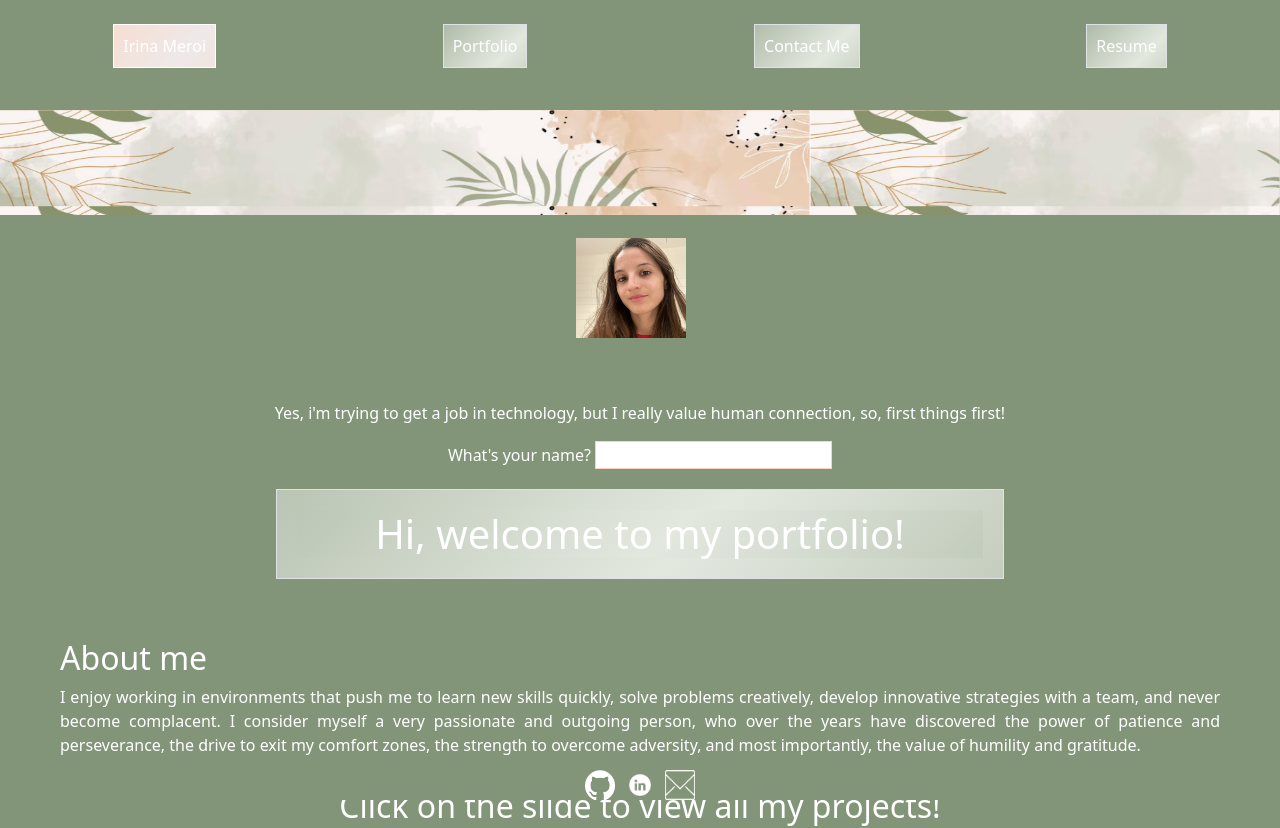
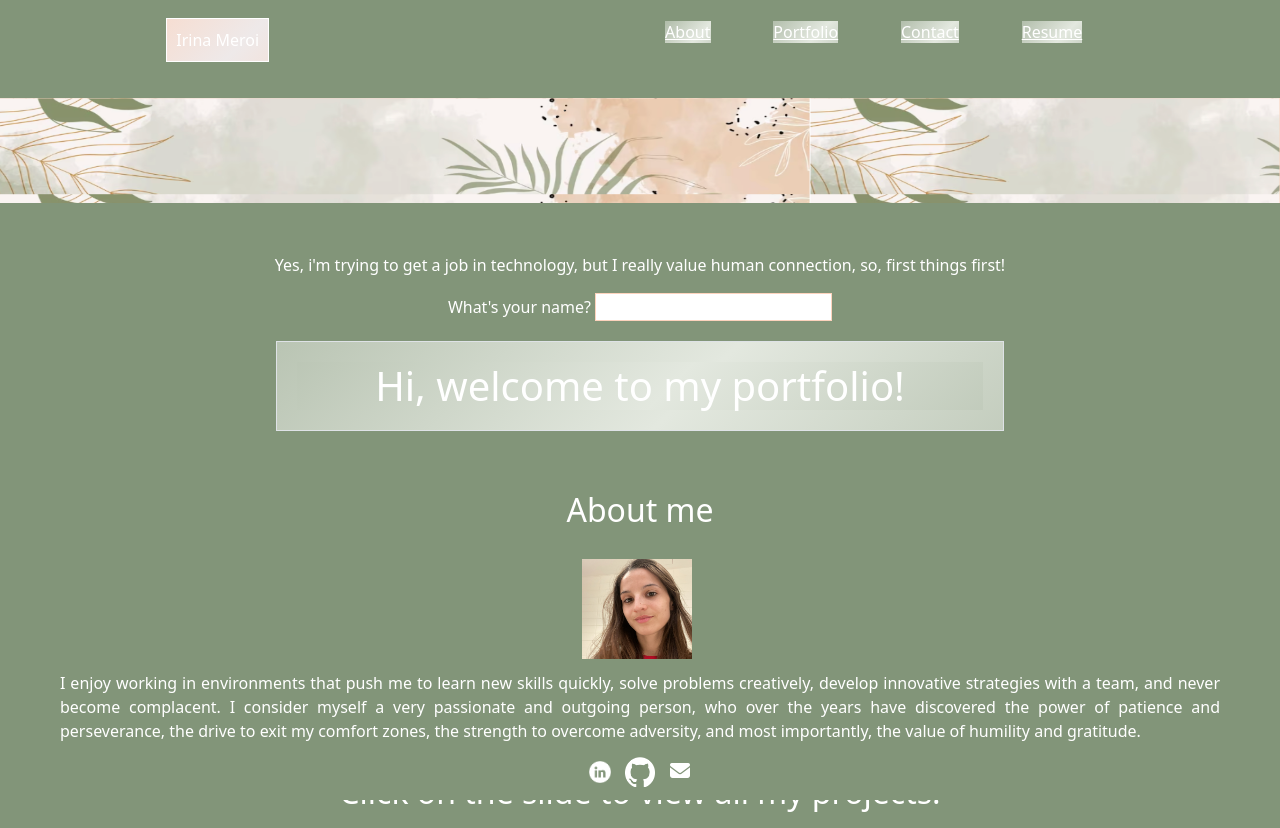
Before and after one commit to irimeroi/irina-meroi-portfolio, a React (Vite) app: page / in a window 1280 px wide. Shown: the top 828 px of the page. Built offline with nearby package versions, Linux system fonts and the light colour scheme.

Commit message:
max-width screen links changed

```diff
--- a/index.html
+++ b/index.html
@@ -3,6 +3,7 @@
   <head>
     <meta charset="UTF-8" />
     <link rel="icon" type="image/svg+xml" href="/vite.svg" />
+    <link rel="stylesheet" href="https://cdnjs.cloudflare.com/ajax/libs/font-awesome/6.5.1/css/all.min.css">
     <meta name="viewport" content="width=device-width, initial-scale=1.0" />
     <title></title>
   </head>
--- a/src/App.css
+++ b/src/App.css
@@ -12,20 +12,34 @@
 
 /* navigation bar */
 nav {
-  margin: 10%;
+  min-height: 10vh;
+}
+
+.nav-links {
+  width: 40%;
+  cursor: pointer;
+}
+
+li {
+  list-style-type: none;
+}
+
+.bars-icon {
+  display: none;
+  cursor: pointer;
+}
+
+.nav-btns {
+  background: linear-gradient(-45deg, var(--green), var(--green2), var(--green), var(--green2));
+  background-size: 400% 400%;
+  animation: gradient 10s ease infinite;
+  color: white;
 }
 
 #main-btn {
   border: solid 1px white;
   padding: 0.7%;
   background: linear-gradient(-45deg, var(--pink), var(--pink2), var(--pink), var(--pink2));
-  background-size: 400% 400%;
-  animation: gradient 10s ease infinite;
-}
-
-.nav-btn {
-  padding: 0.7%;
-  background: linear-gradient(-45deg, var(--green), var(--green2), var(--green), var(--green2));
   background-size: 400% 400%;
   animation: gradient 10s ease infinite;
 }
@@ -129,7 +143,7 @@ footer {
 }
 
 /* 460 */
-@media screen and (max-width: 531px) {
+@media all and (max-width: 531px) {
   #mypic {
     width: 110px;
     height: 110px;
@@ -139,6 +153,29 @@ footer {
   #backgr-pic {
     width: 100%;
     height: 100px;
+  }
+
+  .nav-links {
+    position: absolute;
+    display: block;
+    height: 40vh;
+    flex-direction: column;
+    top: 60px;
+    right: 0;
+    transform: translateX(300px);
+  }
+
+  .nav-btns {
+    padding: 10px;
+    background: var(--green);
+  }
+
+  .nav-btns:hover {
+    color: var(--pink);
+  }
+
+  .bars-icon {
+    display: block;
   }
 }
 
--- a/src/App.jsx
+++ b/src/App.jsx
@@ -1,20 +1,26 @@
 import './App.css';
 import React from "react";
-// import { BrowserRouter as Router, Route, Routes } from 'react-router-dom';
+import { BrowserRouter as Router, Route, Routes } from 'react-router-dom';
 import "bootstrap/dist/css/bootstrap.min.css";
 import "bootstrap/dist/js/bootstrap.bundle";
 
+import Navbar from './pages/home/Navbar';
 import Home from './pages/home/homescreen';
-import Header from './pages/home/Header'
 import Footer from './pages/home/Footer';
 
 function App() {
 
   return (
     <>
-      <Home />
-      {/* <Header />
-      <Footer /> */}
+      <Router>
+        <div>
+          <Navbar />
+          <Routes>
+            <Route path="/" element={<Home />}></Route>
+          </Routes>
+          <Footer />
+        </div>
+      </Router>
     </>
   )
 }
--- a/src/pages/home/Footer.jsx
+++ b/src/pages/home/Footer.jsx
@@ -1,9 +1,9 @@
 function Footer() {
     return (
         <footer className="footer fixed-bottom mt-5 text-center">
+            <a href="https://www.linkedin.com/in/irina-meroi-385bbb245/"><img src="assets/logos/Linkedin.png" alt="LinkedIn" className="icon" /></a>
             <a href="https://github.com/irimeroi"><img src="assets/logos/github-mark-white.png" alt="Github" className="icon" /></a>
-            <a href="https://www.linkedin.com/in/irina-meroi-385bbb245/"><img src="assets/logos/Linkedin.png" alt="LinkedIn" className="icon" /></a>
-            <a href="mailto:irimeroi7@gmail.com"><img src="assets/logos/Mail.png" alt="Email" className="icon" /></a>
+            <a href="mailto:irimeroi7@gmail.com"><i class="fa-sharp fa-solid fa-envelope fa-lg icon"></i></a>
         </footer>
     )
 }
--- a/src/pages/home/HeroSection.jsx
+++ b/src/pages/home/HeroSection.jsx
@@ -18,7 +18,6 @@ function HeroSection() {
         <main>
             <div className="d-flex flex-wrap pt-2">
                 <img id="backgr-pic" src="assets/images/background.png" />
-                <img id="mypic" src="assets/images/im.png" />
             </div>
             <form id="add-name-form">
                 <div>
@@ -35,7 +34,8 @@ function HeroSection() {
                 </div>
             </form>
             <div className="about-me" >
-                <h2>About me</h2>
+                <h2 className="text-center">About me</h2>
+                <img id="mypic" src="assets/images/im.png" />
                 <p>I enjoy working in environments that push me to learn new skills quickly, solve problems creatively, develop innovative strategies with a team, and never become complacent. I consider myself a very passionate and outgoing person, who over the years have discovered the power of patience and perseverance, the drive to exit my comfort zones, the strength to overcome adversity, and most importantly, the value of humility and gratitude.</p>
             </div>
         </main>
--- a/src/pages/home/Navbar.jsx
+++ b/src/pages/home/Navbar.jsx
@@ -1,18 +1,42 @@
 // import { useState, useEffect } from "react";
 // import { Link } from "react-scroll";
 
-function Navbar(props) {
-    const { setCurrentPage } = props;
+// function Navbar(props) {
+//     const { setCurrentPage } = props;
+//     return (
+//         <nav className='d-inline'>
+//             <div className='d-flex justify-content-around flex-wrap'>
+//                 <button id='main-btn' onClick={() => setCurrentPage('herosection')}>Irina Meroi</button>
+//                 <button className="nav-btn border" onClick={() => setCurrentPage('portfolio')}>Portfolio</button>
+//                 <button className="nav-btn border" onClick={() => setCurrentPage('contactme')}>Contact Me</button>
+//                 <button className="nav-btn border" onClick={() => setCurrentPage('resume')}>Resume</button>
+//             </div>
+//         </nav>
+//     );
+// }
+
+// export default Navbar;
+
+import React, {useState} from 'react';
+
+function Navbar() {
+    const [display, setDisplay] = useState(false);
+
     return (
-        <nav className='d-inline'>
-            <div className='d-flex justify-content-around flex-wrap'>
-                <button id='main-btn' onClick={() => setCurrentPage('herosection')}>Irina Meroi</button>
-                <button className="nav-btn border" onClick={() => setCurrentPage('portfolio')}>Portfolio</button>
-                <button className="nav-btn border" onClick={() => setCurrentPage('contactme')}>Contact Me</button>
-                <button className="nav-btn border" onClick={() => setCurrentPage('resume')}>Resume</button>
-            </div>
-        </nav>
-    );
+        <div>
+            <nav className="d-flex justify-content-around align-items-center">
+                <div id="main-btn" className="name">Irina Meroi</div>
+                <ul className="nav-links d-flex justify-content-around" style={{ transform: display ? "translateX(0px)" : ""}}>
+                    <li><a className="nav-btns">About</a></li>
+                    <li><a className="nav-btns">Portfolio</a></li>
+                    <li><a className="nav-btns">Contact</a></li>
+                    <li><a className="nav-btns">Resume</a></li>
+                </ul>
+                <i class="fa-solid fa-bars bars-icon" onClick={() => setDisplay(!display)} ></i>
+            </nav>
+        </div>
+
+    )
 }
 
 export default Navbar;
--- a/src/pages/home/homescreen/index.jsx
+++ b/src/pages/home/homescreen/index.jsx
@@ -1,19 +1,15 @@
 import HeroSection from "../HeroSection";
-import Navbar from "../Navbar"
 import Portfolio from "../Portfolio";
 import ContactMe from "../ContactMe";
 import Resume from "../Resume";
-import Footer from "../Footer"
 
 export default function Home() {
     return(
         <>
-            <Navbar />
             <HeroSection />
             <Portfolio />
             <ContactMe />
             <Resume />
-            <Footer />
         </>
     );
 }
```
